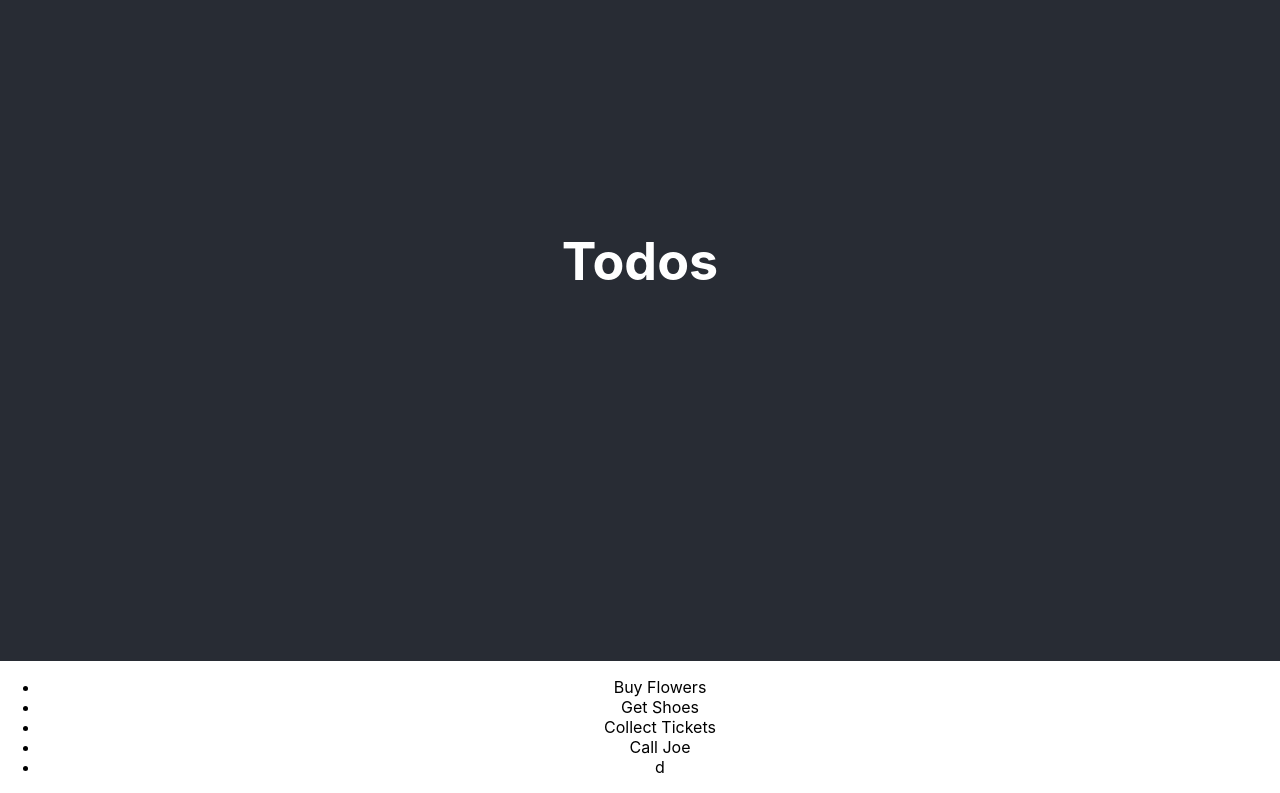
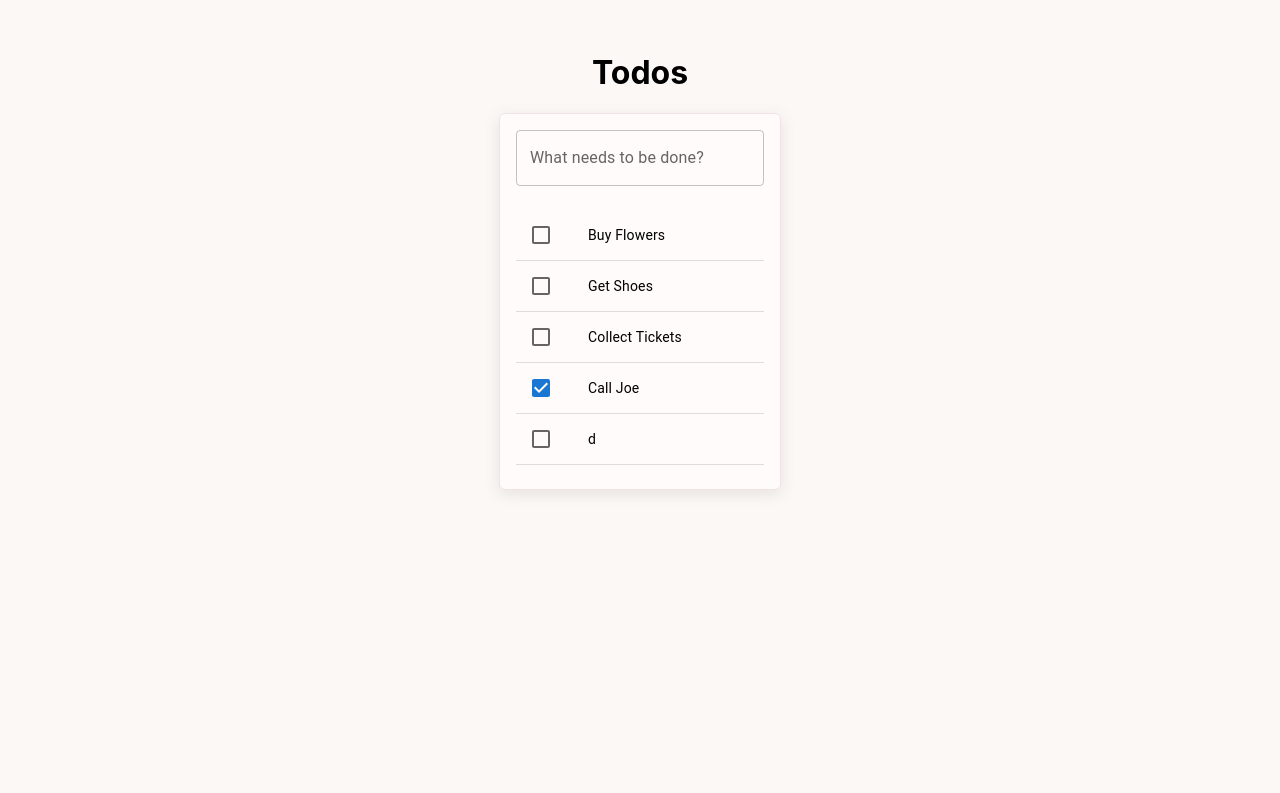
Before and after one commit to KovOlga/mindbox-todos, a React (Create React App) app: page / in a window 1280 px wide. Shown: the part 139-932 px from the top of the page. After the commit the page ends 800 px from the top, so only its background shows below. Built offline with nearby package versions, Linux system fonts and the light colour scheme.

Commit message:
added list and input components

```diff
--- a/package.json
+++ b/package.json
@@ -3,6 +3,9 @@
   "version": "0.1.0",
   "private": true,
   "dependencies": {
+    "@emotion/react": "^11.14.0",
+    "@emotion/styled": "^11.14.0",
+    "@mui/material": "^6.2.0",
     "@reduxjs/toolkit": "^2.5.0",
     "cra-template-typescript": "1.2.0",
     "react": "^19.0.0",
--- a/src/components/app/index.tsx
+++ b/src/components/app/index.tsx
@@ -1,13 +1,17 @@
 import { ReactElement } from 'react';
 import Header from '../header';
+import TodosList from '../todosList';
 import './styles.css';
-import Form from '../form';
+import Input from '../input';
 
 function App(): ReactElement {
   return (
-    <div className="App">
+    <div className="app">
       <Header />
-      <Form />
+      <main className="wrapper">
+        <Input />
+        <TodosList />
+      </main>
     </div>
   );
 }
--- a/src/components/app/styles.css
+++ b/src/components/app/styles.css
@@ -1,38 +1,17 @@
-.App {
-  text-align: center;
-}
-
-.App-logo {
-  height: 40vmin;
-  pointer-events: none;
-}
-
-@media (prefers-reduced-motion: no-preference) {
-  .App-logo {
-    animation: App-logo-spin infinite 20s linear;
-  }
-}
-
-.App-header {
-  background-color: #282c34;
-  min-height: 100vh;
+.app {
+  height: 100dvh;
   display: flex;
   flex-direction: column;
+  justify-content: center;
   align-items: center;
-  justify-content: center;
-  font-size: calc(10px + 2vmin);
-  color: white;
 }
-
-.App-link {
-  color: #61dafb;
+.wrapper {
+  display: flex;
+  flex-direction: column;
+  border: 1px solid #f1e3e3;
+  background-color: rgba(255, 252, 252, 0.863);
+  gap: 16px;
+  padding: 16px;
+  border-radius: 6px;
+  box-shadow: 0px 4px 15px 0px #68676726;
 }
-
-@keyframes App-logo-spin {
-  from {
-    transform: rotate(0deg);
-  }
-  to {
-    transform: rotate(360deg);
-  }
-}
--- a/src/components/form/index.tsx
+++ /dev/null
@@ -1,6 +0,0 @@
-import { ReactElement } from 'react';
-import TodosList from '../todosList';
-
-export default function Form(): ReactElement {
-  return <TodosList />;
-}
--- /dev/null
+++ b/src/components/input/index.tsx
@@ -0,0 +1,6 @@
+import { ReactElement } from 'react';
+import { TextField } from '@mui/material';
+
+export default function Input(): ReactElement {
+  return <TextField id="outlined-basic" label="What needs to be done?" variant="outlined" />;
+}
--- a/src/components/todosList/index.tsx
+++ b/src/components/todosList/index.tsx
@@ -1,13 +1,26 @@
 import { ReactElement } from 'react';
 import { useAppSelector } from '../../store/hooks';
+import { Checkbox, Divider, List, ListItem, ListItemButton, ListItemIcon, ListItemText } from '@mui/material';
 
 export default function TodosList(): ReactElement {
   const todos = useAppSelector((state) => state.todos.todos);
   return (
-    <ul>
+    <List>
       {todos.map((item) => {
-        return <li key={item.id}>{item.name}</li>;
+        return (
+          <>
+            <ListItem disablePadding key={item.id}>
+              <ListItemButton role={undefined} dense>
+                <ListItemIcon>
+                  <Checkbox edge="start" disableRipple checked={item.complete} tabIndex={-1} />
+                </ListItemIcon>
+                <ListItemText id={item.id.toString()} primary={item.name} />
+              </ListItemButton>
+            </ListItem>
+            <Divider />
+          </>
+        );
       })}
-    </ul>
+    </List>
   );
 }
--- a/src/index.css
+++ b/src/index.css
@@ -1,13 +1,12 @@
 body {
   margin: 0;
-  font-family: -apple-system, BlinkMacSystemFont, 'Segoe UI', 'Roboto', 'Oxygen',
-    'Ubuntu', 'Cantarell', 'Fira Sans', 'Droid Sans', 'Helvetica Neue',
-    sans-serif;
+  font-family: -apple-system, BlinkMacSystemFont, 'Segoe UI', 'Roboto', 'Oxygen', 'Ubuntu', 'Cantarell', 'Fira Sans',
+    'Droid Sans', 'Helvetica Neue', sans-serif;
   -webkit-font-smoothing: antialiased;
   -moz-osx-font-smoothing: grayscale;
+  background-color: rgb(252, 248, 245);
 }
 
 code {
-  font-family: source-code-pro, Menlo, Monaco, Consolas, 'Courier New',
-    monospace;
+  font-family: source-code-pro, Menlo, Monaco, Consolas, 'Courier New', monospace;
 }
```
Also changed, not shown: 1 other file (tests, documents, lock files or other folders).
